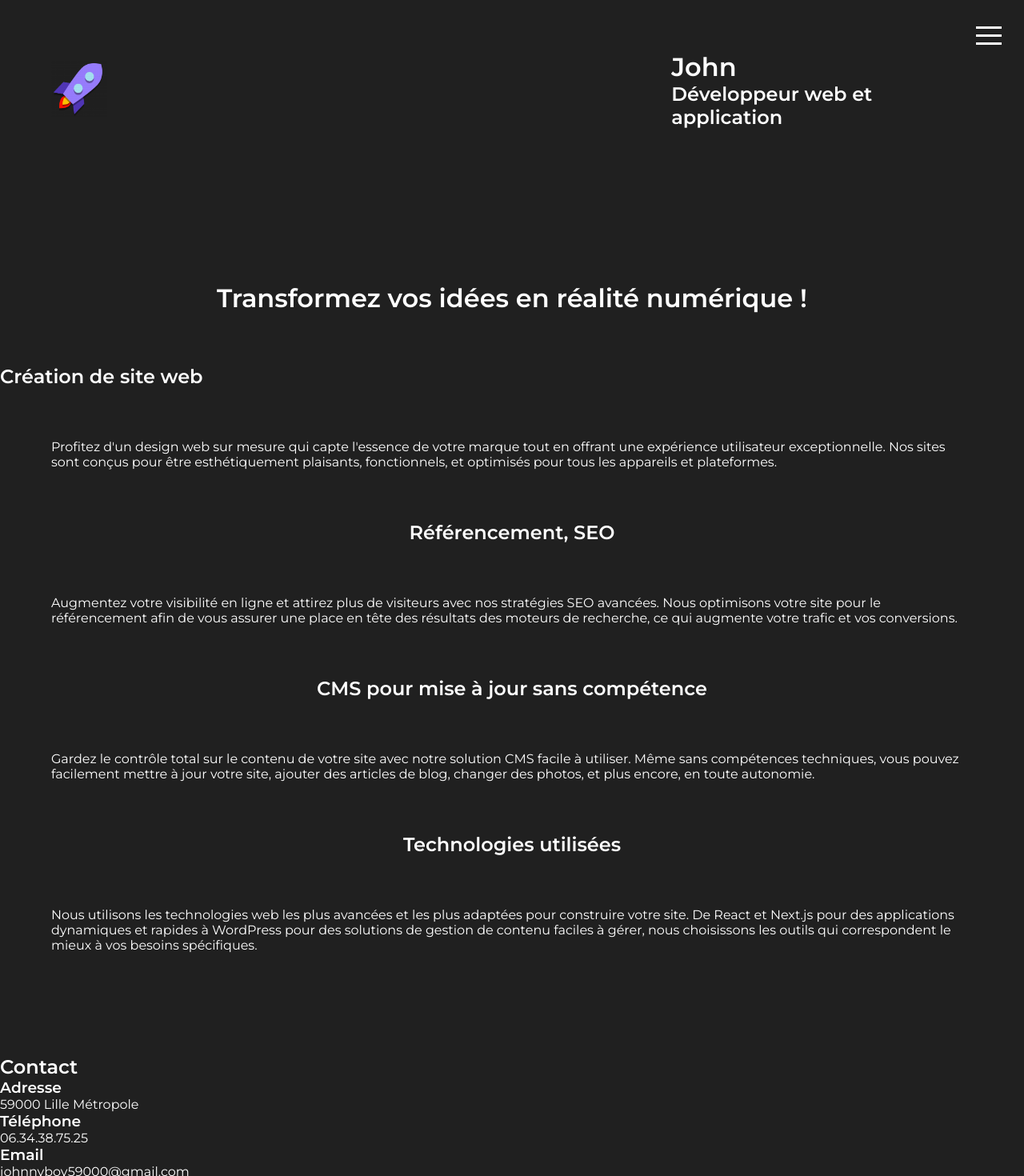
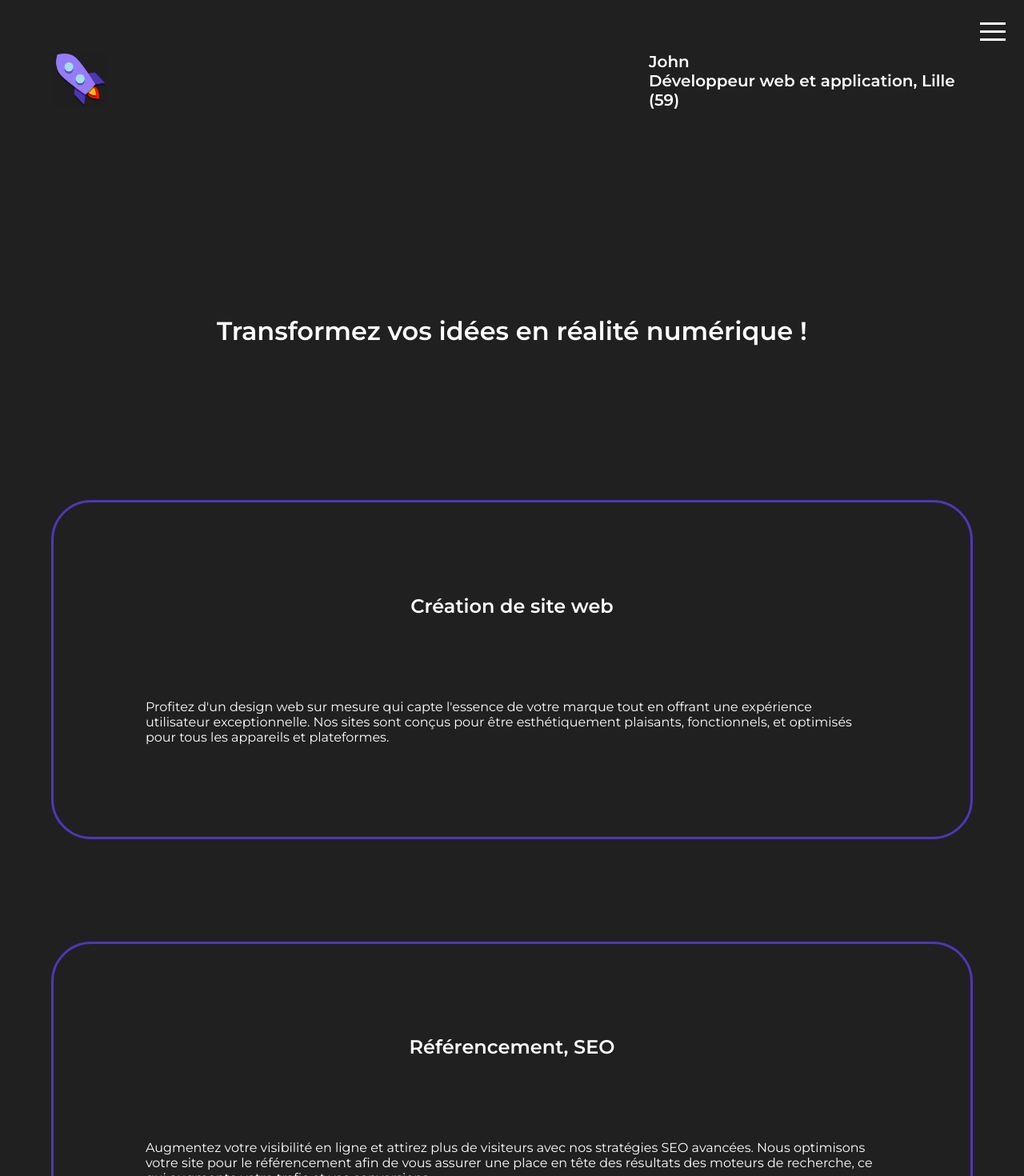
Before and after one commit to Jonathan-Bernard/professional-website, a Next.js app: page / in a window 1280 px wide. Shown: the top 1470 px of the page at 80% size. Built offline with nearby package versions, Linux system fonts and the light colour scheme.

Commit message:
seconde commit

```diff
--- a/src/app/Footer.module.css
+++ b/src/app/Footer.module.css
@@ -0,0 +1,45 @@
+.footer {
+  display: flex;
+  flex-direction: column;
+  justify-content: space-around;
+  align-items: flex-start;
+  padding: 20px;
+  background-color: #5136b8;
+  color: #fff;
+}
+
+.footerSection {
+  display: flex;
+  flex-direction: column;
+  gap: 10px;
+  margin-bottom: 10px;
+}
+
+.copyRight {
+  text-align: center;
+  width: 100%;
+  margin-top: 20px;
+}
+
+.footerSection a {
+  color: #fff;
+  text-decoration: none;
+}
+
+.footerSection h2 {
+  margin-bottom: 10px;
+}
+
+.footerSection p,
+.footerSection a {
+  font-size: 14px;
+}
+
+.iconeReseauContainer {
+  display: flex;
+  justify-content: center;
+  align-items: center;
+  padding-top: 5%;
+  padding-bottom: 5%;
+  position: relative;
+}
--- a/src/app/Home.module.css
+++ b/src/app/Home.module.css
@@ -3,13 +3,7 @@
   text-align: center;
   padding-top: 5%;
   padding-bottom: 5%;
-}
-
-.h2 {
-  color: white;
-  text-align: center;
-  padding-top: 5%;
-  padding-bottom: 5%;
+  margin: 5%;
 }
 
 .text {
@@ -29,3 +23,19 @@
   padding-top: 5%;
   padding-bottom: 5%;
 }
+
+.subcontainer {
+  border-color: #5136b8;
+  border-style: solid;
+  border-width: 3px;
+  border-radius: 50px;
+  padding: 5%;
+  margin: 5%;
+}
+
+.subtitle {
+  color: white;
+  text-align: center;
+  padding-top: 5%;
+  padding-bottom: 5%;
+}
--- a/src/app/NavBar.module.css
+++ b/src/app/NavBar.module.css
@@ -11,8 +11,8 @@
 
 .burgerWrapper {
   position: fixed;
-  right: 20px;
-  top: 20px;
+  right: 15px;
+  top: 15px;
   z-index: 1100;
 }
 
@@ -20,7 +20,7 @@
   display: flex;
   flex-direction: column;
   align-items: center;
-  justify-content: space-around;
+  gap: 50px;
   background-color: rgba(0, 0, 0, 0.8);
   position: fixed;
   top: 0;
@@ -28,6 +28,7 @@
   width: 100%;
   height: 100vh;
   z-index: 1010;
+  padding-top: 100px;
 }
 
 .menu.open {
@@ -49,9 +50,32 @@
 .name,
 .subtitle {
   padding-left: 5%;
+  font-size: 20px;
+}
+
+@keyframes flyIn {
+  0%,
+  10% {
+    transform: translateX(-100vw) translateY(50vh) rotate(165deg) scaleX(-1);
+    opacity: 0.5;
+  }
+  40% {
+    transform: translateX(100vw) translateY(100vh) rotate(165deg) scaleX(-1);
+    opacity: 1;
+  }
+  60% {
+    transform: translateX(100vw) translateY(50vh) rotate(10deg) scaleX(-1);
+    opacity: 1;
+  }
+  100% {
+    transform: translateX(0vw) translateY(0vh) rotate(0deg) scaleX(-1);
+    opacity: 1;
+  }
 }
 
 .logo {
   width: 70px;
   height: 70px;
+  transform-origin: center;
+  animation: flyIn 3s ease-in-out forwards;
 }
--- a/src/app/components/footer.tsx
+++ b/src/app/components/footer.tsx
@@ -1,18 +1,67 @@
 import Image from "next/image";
 import Styles from "../Footer.module.css";
+import Link from "next/link";
 
 export default function Footer() {
   return (
-    <>
-      <h2>Contact</h2>
-      <div className={Styles.footerContainer}>
-        <h3>Adresse</h3>
-        <p>59000 Lille Métropole</p>
-        <h3>Téléphone</h3>
-        <p>06.34.38.75.25</p>
-        <h3>Email</h3>
-        <p>johnnyboy59000@gmail.com</p>
+    <footer className={Styles.footer}>
+      <div className={Styles.footerSection}>
+        <h2>Contact</h2>
+        <p>
+          <strong>Adresse:</strong>{" "}
+          <a
+            href="https://www.google.com/maps/search/?api=1&query=59000+Lille+Métropole"
+            target="_blank"
+            rel="noopener noreferrer"
+          >
+            59000 Lille Métropole
+          </a>
+        </p>
+        <p>
+          <strong>Téléphone:</strong>{" "}
+          <a href="tel:0634387525">06.34.38.75.25</a>
+        </p>
+        <p>
+          <strong>Email:</strong>{" "}
+          <a href="mailto:johnnyboy59000@gmail.com">johnnyboy59000@gmail.com</a>
+        </p>
       </div>
-    </>
+
+      <div className={Styles.footerSection}>
+        <h2>Navigation</h2>
+        <Link href="/">Accueil</Link>
+        <Link href="/#creation-site-web">Services</Link>
+        <Link href="/creations">Créations</Link>
+        <Link href="/about">À Propos</Link>
+        <Link href="/contact">Contact</Link>
+      </div>
+      <div className={Styles.footerSection}>
+        <h2>Réseaux</h2>
+        <div className={Styles.iconeReseauContainer}>
+          <a
+            href="https://www.linkedin.com/in/jonathan-bernard-250733290/"
+            target="_blank"
+            rel="noopener noreferrer"
+          >
+            <Image src="/linkedin.png" alt="LinkedIn" width={50} height={50} />
+          </a>
+          <a
+            href="https://www.instagram.com/johnnyboy59000"
+            target="_blank"
+            rel="noopener noreferrer"
+          >
+            <Image
+              src="/instagram.png"
+              alt="Instagram"
+              width={50}
+              height={50}
+            />
+          </a>
+        </div>
+      </div>
+      <p className={Styles.copyRight}>
+        © 2024 John Développeur Web et Application. Tous droits réservés.
+      </p>
+    </footer>
   );
 }
--- a/src/app/components/navbar.tsx
+++ b/src/app/components/navbar.tsx
@@ -44,26 +44,28 @@ export default function NavBar() {
       </Link>
       <div>
         <h1 className={styles.name}>John</h1>
-        <h2 className={styles.subtitle}>Développeur web et application</h2>
+        <h2 className={styles.subtitle}>
+          Développeur web et application, Lille (59)
+        </h2>
       </div>
       <div className={styles.burgerWrapper}>
         <Hamburger toggled={isOpen} toggle={toggleMenu} />
       </div>
       {isOpen && (
         <div className={styles.menu}>
-          <Link href="/" passHref onClick={closeMenu}>
+          <Link href="/" onClick={closeMenu}>
             Accueil
           </Link>
-          <Link href="/#creation-site-web" passHref onClick={closeMenu}>
+          <Link href="/#creation-site-web" onClick={closeMenu}>
             Services
           </Link>
-          <Link href="/creations" passHref onClick={closeMenu}>
+          <Link href="/creations" onClick={closeMenu}>
             Créations
           </Link>
-          <Link href="/about" passHref onClick={closeMenu}>
+          <Link href="/about" onClick={closeMenu}>
             À Propos
           </Link>
-          <Link href="/contact" passHref onClick={closeMenu}>
+          <Link href="/contact" onClick={closeMenu}>
             Contact
           </Link>
         </div>
--- a/src/app/page.tsx
+++ b/src/app/page.tsx
@@ -11,7 +11,7 @@ export default function Home() {
           {" "}
           Transformez vos idées en réalité numérique !
         </h1>
-        <div id="creation-site-web" className={styles.section}>
+        <div className={styles.subcontainer}>
           <h2 className={styles.subtitle}>Création de site web</h2>{" "}
           <p className={styles.text}>
             Profitez d&#39;un design web sur mesure qui capte l&#39;essence de
@@ -21,22 +21,29 @@ export default function Home() {
             plateformes.
           </p>
         </div>
+        <div className={styles.subcontainer}>
           <h2 className={styles.subtitle}>Référencement, SEO</h2>{" "}
           <p className={styles.text}>
-          Augmentez votre visibilité en ligne et attirez plus de visiteurs avec
-          nos stratégies SEO avancées. Nous optimisons votre site pour le
-          référencement afin de vous assurer une place en tête des résultats des
-          moteurs de recherche, ce qui augmente votre trafic et vos conversions.
+            Augmentez votre visibilité en ligne et attirez plus de visiteurs
+            avec nos stratégies SEO avancées. Nous optimisons votre site pour le
+            référencement afin de vous assurer une place en tête des résultats
+            des moteurs de recherche, ce qui augmente votre trafic et vos
+            conversions.
           </p>
+        </div>
+        <div className={styles.subcontainer}>
           <h2 className={styles.subtitle}>
             CMS pour mise à jour sans compétence
           </h2>{" "}
           <p className={styles.text}>
             Gardez le contrôle total sur le contenu de votre site avec notre
-          solution CMS facile à utiliser. Même sans compétences techniques, vous
-          pouvez facilement mettre à jour votre site, ajouter des articles de
-          blog, changer des photos, et plus encore, en toute autonomie.
+            solution CMS facile à utiliser. Même sans compétences techniques,
+            vous pouvez facilement mettre à jour votre site, ajouter des
+            articles de blog, changer des photos, et plus encore, en toute
+            autonomie.
           </p>
+        </div>
+        <div className={styles.subcontainer}>
           <h2 className={styles.subtitle}>Technologies utilisées</h2>{" "}
           <p className={styles.text}>
             Nous utilisons les technologies web les plus avancées et les plus
@@ -46,6 +53,7 @@ export default function Home() {
             correspondent le mieux à vos besoins spécifiques.
           </p>
         </div>
+      </div>
       <Footer />
     </>
   );
```
Also changed, not shown: public/instagram.png (added), public/linkedin.png (added). Lines whose indentation alone changed are shown as unchanged.
